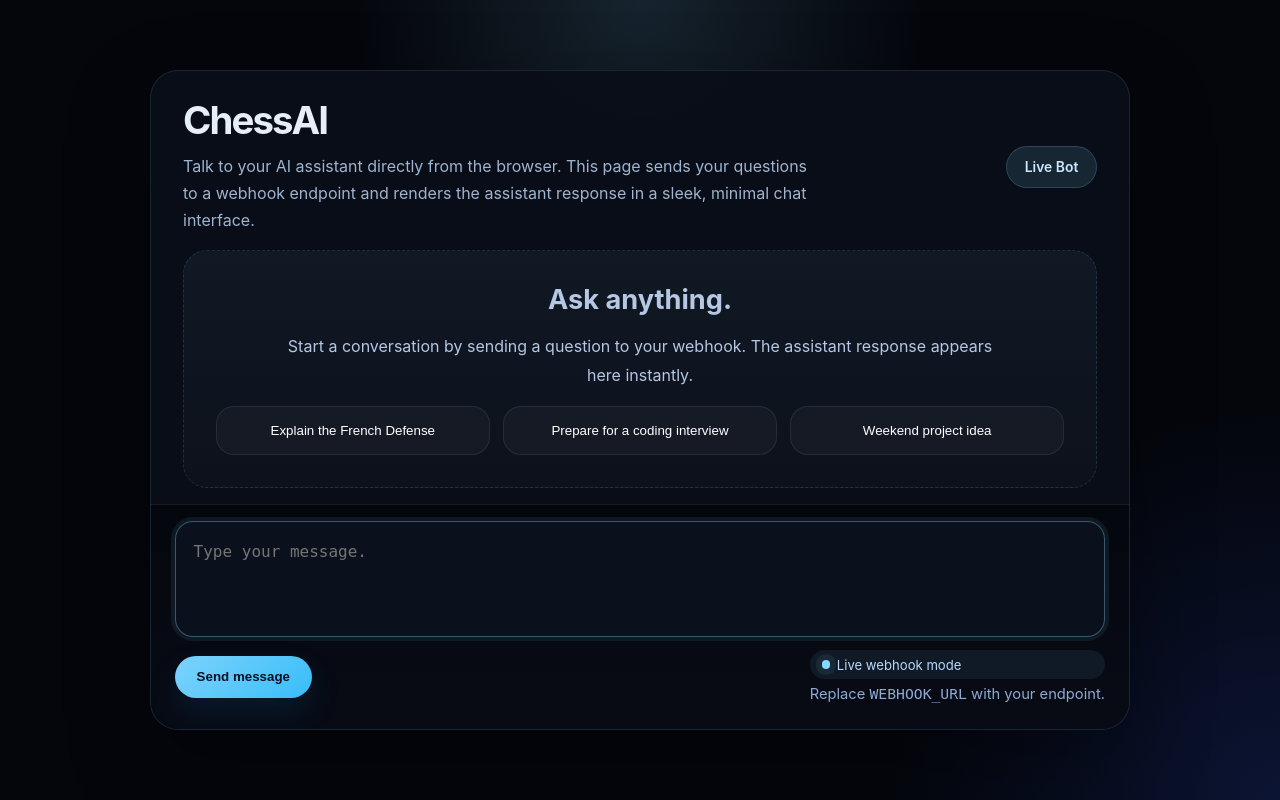
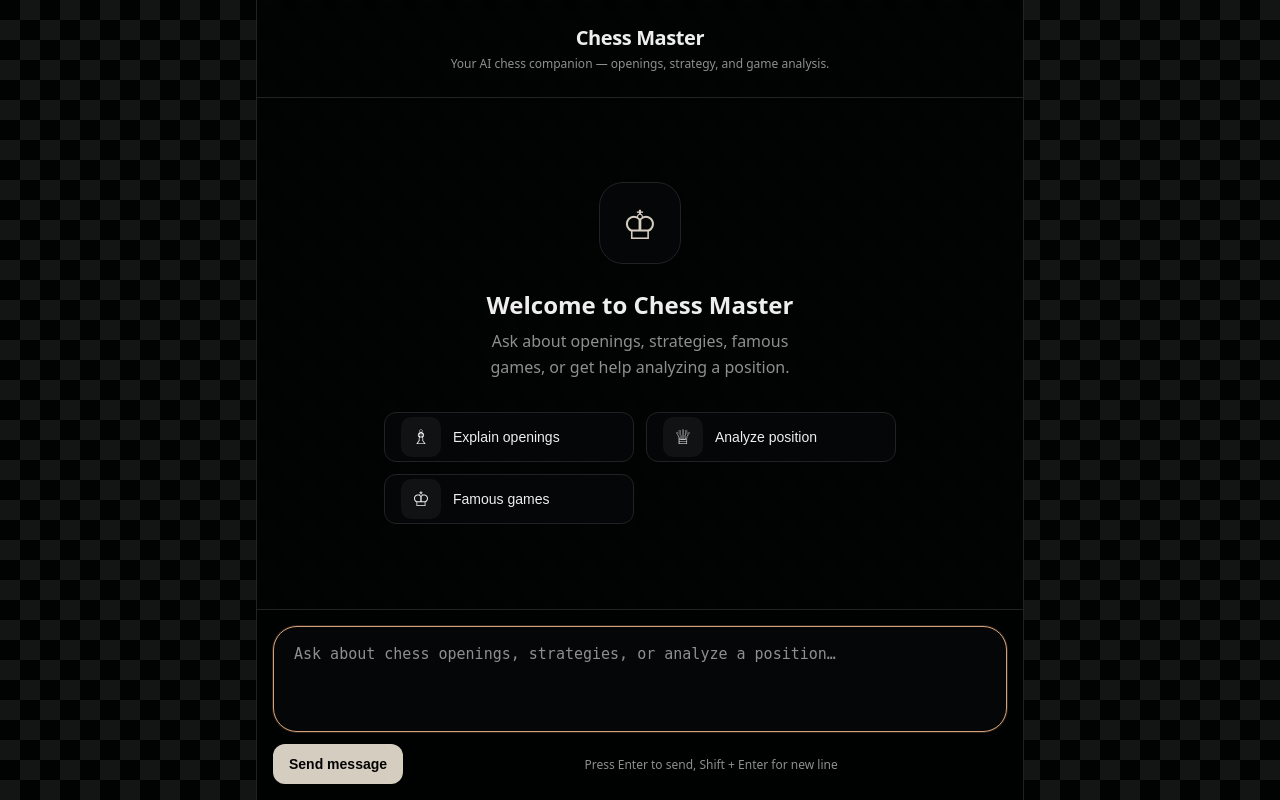
Before and after one commit to DAX1208/ChessAi, a PHP site: page / in a window 1280 px wide. Run offline with PHP 8.4, Linux system fonts and the light colour scheme.

Commit message:
Replace repo with updated chess chat UI, local proxy server, and README.
Adds server.js and package.json for n8n Hosted Chat (/chat) webhook integration.

Co-authored-by: Cursor <cursoragent@cursor.com>

```diff
--- a/index.html
+++ b/index.html
@@ -10,33 +10,32 @@
   <section class="chat-shell" aria-label="AI chat interface">
     <header class="hero">
       <div class="hero-title">
-        <h1>ChessAI</h1>
-        <p>Talk to your AI assistant directly from the browser. This page sends your questions to a webhook endpoint and renders the assistant response in a sleek, minimal chat interface.</p>
+        <h1>Chess Master</h1>
+        <p>Your AI chess companion — openings, strategy, and game analysis.</p>
       </div>
       <div class="hero-badge">Live Bot</div>
     </header>
 
     <main class="chat-window" id="chatWindow" aria-live="polite" tabindex="0">
       <div class="empty-state" id="emptyState">
-        <h2>Ask anything.</h2>
-        <p>Start a conversation by sending a question to your webhook. The assistant response appears here instantly.</p>
+        <h2>Welcome to Chess Master</h2>
+        <p>Ask about openings, strategies, famous games, or get help analyzing a position.</p>
         <div class="suggestions">
-          <button class="suggestion-chip" type="button" data-message="Explain the French Defense in chess." aria-label="Use suggested question">Explain the French Defense</button>
-          <button class="suggestion-chip" type="button" data-message="What is the best way to prepare for a coding interview?" aria-label="Use suggested question">Prepare for a coding interview</button>
-          <button class="suggestion-chip" type="button" data-message="Give me a creative weekend project idea." aria-label="Use suggested question">Weekend project idea</button>
+          <button class="suggestion-chip" type="button" data-message="What is the Italian Game?" aria-label="Use suggested question">Explain openings</button>
+          <button class="suggestion-chip" type="button" data-message="Help me with this endgame" aria-label="Use suggested question">Analyze position</button>
+          <button class="suggestion-chip" type="button" data-message="Tell me about the Immortal Game" aria-label="Use suggested question">Famous games</button>
         </div>
       </div>
     </main>
 
     <form class="input-panel" id="chatForm">
       <div class="input-area">
-        <textarea id="chatInput" rows="3" placeholder="Type your message." aria-label="Type your message"></textarea>
+        <textarea id="chatInput" rows="3" placeholder="Ask about chess openings, strategies, or analyze a position…" aria-label="Type your message"></textarea>
       </div>
       <div class="actions">
         <button type="submit" id="sendButton">Send message</button>
         <div class="info-row">
-          <span class="status-pill"><span class="status-dot"></span> Live webhook mode</span>
-          <span style="font-size:0.92rem; color:#8ea9d4;">Replace <code>WEBHOOK_URL</code> with your endpoint.</span>
+          <span class="status-pill"><span class="status-dot"></span> Connected via local server</span>
         </div>
       </div>
     </form>
--- a/style.css
+++ b/style.css
@@ -1,9 +1,21 @@
+/* Chess AI Chat theme — ported from chess-ai-chat/app/globals.css */
+
 :root {
   color-scheme: dark;
-  font-family: Inter, system-ui, sans-serif;
-  background: #070b14;
-  color: #e7eef7;
-  accent-color: #86d8ff;
+  --background: oklch(0.08 0.005 250);
+  --foreground: oklch(0.95 0 0);
+  --card: oklch(0.12 0.005 250);
+  --card-foreground: oklch(0.95 0 0);
+  --primary: oklch(0.85 0.02 80);
+  --primary-foreground: oklch(0.1 0 0);
+  --secondary: oklch(0.18 0.005 250);
+  --secondary-foreground: oklch(0.9 0 0);
+  --muted-foreground: oklch(0.65 0 0);
+  --border: oklch(0.25 0.005 250);
+  --input: oklch(0.18 0.005 250);
+  --ring: oklch(0.75 0.08 60);
+  --radius: 0.75rem;
+  font-family: system-ui, -apple-system, 'Segoe UI', Roboto, sans-serif;
 }
 
 * {
@@ -13,75 +25,88 @@
 body {
   margin: 0;
   min-height: 100vh;
-  display: grid;
-  place-items: center;
-  padding: 1.5rem;
-  background: radial-gradient(circle at top, rgba(134,216,255,0.14), transparent 28%),
-              radial-gradient(circle at bottom right, rgba(48,93,255,0.16), transparent 26%),
-              #04060c;
+  background: var(--background);
+  color: var(--foreground);
+}
+
+/* Subtle chess board background */
+body::before {
+  content: '';
+  position: fixed;
+  inset: 0;
+  pointer-events: none;
+  opacity: 0.08;
+  background-image:
+    linear-gradient(45deg, var(--foreground) 25%, transparent 25%),
+    linear-gradient(-45deg, var(--foreground) 25%, transparent 25%),
+    linear-gradient(45deg, transparent 75%, var(--foreground) 75%),
+    linear-gradient(-45deg, transparent 75%, var(--foreground) 75%);
+  background-size: 40px 40px;
+  background-position: 0 0, 0 20px, 20px -20px, -20px 0;
 }
 
 .chat-shell {
-  width: min(100%, 980px);
-  max-height: 96vh;
+  position: relative;
+  z-index: 1;
+  width: 100%;
+  max-width: 48rem;
+  margin: 0 auto;
+  min-height: 100vh;
+  max-height: 100vh;
   display: grid;
   grid-template-rows: auto 1fr auto;
-  gap: 1rem;
-  background: rgba(10,14,24,0.96);
-  border: 1px solid rgba(134,216,255,0.12);
-  border-radius: 28px;
-  box-shadow: 0 30px 80px rgba(0,0,0,0.35);
-  overflow: hidden;
+  background: color-mix(in oklch, var(--background) 82%, transparent);
+  backdrop-filter: blur(8px);
 }
 
 .hero {
-  padding: 1.8rem 2rem 0;
   display: flex;
   flex-wrap: wrap;
-  gap: 1rem;
   align-items: center;
-  justify-content: space-between;
+  justify-content: center;
+  gap: 0.75rem;
+  padding: 1.5rem 1rem;
+  border-bottom: 1px solid var(--border);
+  text-align: center;
 }
 
 .hero-title {
-  max-width: 70%;
+  max-width: 100%;
 }
 
 .hero-title h1 {
   margin: 0;
-  font-size: clamp(2rem, 3vw, 3.1rem);
-  letter-spacing: -0.05em;
-  line-height: 1.05;
+  font-size: 1.25rem;
+  font-weight: 600;
+  letter-spacing: -0.02em;
+  color: var(--foreground);
 }
 
 .hero-title p {
-  margin: 0.8rem 0 0;
-  color: #9fb4ce;
-  max-width: 46rem;
-  line-height: 1.7;
+  margin: 0.25rem 0 0;
+  font-size: 0.75rem;
+  color: var(--muted-foreground);
+  max-width: 28rem;
+  line-height: 1.5;
+  margin-inline: auto;
 }
 
 .hero-badge {
-  padding: 0.75rem 1.1rem;
-  border-radius: 999px;
-  background: rgba(134,216,255,0.12);
-  color: #cce8ff;
-  font-size: 0.87rem;
-  font-weight: 600;
-  border: 1px solid rgba(134,216,255,0.18);
+  display: none;
 }
 
 .chat-window {
-  padding: 0 2rem;
   overflow-y: auto;
-  display: grid;
-  gap: 1rem;
+  padding: 1.5rem 1rem;
+  display: flex;
+  flex-direction: column;
+  gap: 1.5rem;
   scrollbar-width: thin;
-  scrollbar-color: rgba(134,216,255,0.3) transparent;
+  scrollbar-color: oklch(0.25 0.005 250) transparent;
 }
 
 .chat-window::-webkit-scrollbar {
-  width: 10px;
+  width: 6px;
 }
 
 .chat-window::-webkit-scrollbar-track {
@@ -89,225 +114,308 @@ body {
 }
 
 .chat-window::-webkit-scrollbar-thumb {
-  background: rgba(134,216,255,0.24);
-  border-radius: 999px;
-  border: 3px solid transparent;
-  background-clip: content-box;
+  background: oklch(0.25 0.005 250);
+  border-radius: 3px;
+}
+
+.chat-window::-webkit-scrollbar-thumb:hover {
+  background: oklch(0.35 0.005 250);
 }
 
 .message {
-  display: grid;
-  gap: 0.5rem;
-  padding: 1rem 1.2rem;
-  border-radius: 22px;
-  max-width: 82%;
-  line-height: 1.75;
-  box-shadow: inset 0 0 0 1px rgba(255,255,255,0.04);
-  backdrop-filter: blur(10px);
+  display: flex;
+  gap: 1rem;
+  align-items: flex-start;
+  max-width: 85%;
+  animation: fadeIn 0.3s ease-out forwards;
+}
+
+.message.user {
+  flex-direction: row-reverse;
+  align-self: flex-end;
+}
+
+.message.ai {
+  align-self: flex-start;
+}
+
+.message-role {
+  flex-shrink: 0;
+  width: 2.5rem;
+  height: 2.5rem;
+  border-radius: calc(var(--radius) * 1.1);
+  font-size: 0;
+  overflow: hidden;
+  background: var(--secondary);
+  border: 1px solid var(--border);
   position: relative;
 }
 
-.message.user {
-  justify-self: end;
-  background: linear-gradient(180deg, rgba(12,53,97,0.96), rgba(9,31,61,0.94));
-  border: 1px solid rgba(134,216,255,0.16);
+.message.user .message-role {
+  background: var(--primary);
+  border-color: transparent;
 }
 
-.message.ai {
-  justify-self: start;
-  background: rgba(255,255,255,0.03);
-  border: 1px solid rgba(255,255,255,0.08);
+.message-role::after {
+  content: '♚';
+  position: absolute;
+  inset: 0;
+  display: flex;
+  align-items: center;
+  justify-content: center;
+  font-size: 1.1rem;
+  color: var(--foreground);
 }
 
-.message-role {
-  font-size: 0.78rem;
-  font-weight: 700;
-  letter-spacing: 0.08em;
-  text-transform: uppercase;
-  color: #a1c4ff;
+.message.user .message-role::after {
+  content: '♟';
+  color: var(--primary-foreground);
 }
 
 .message-text {
   margin: 0;
+  padding: 1rem 1.25rem;
+  font-size: 0.9375rem;
+  line-height: 1.625;
   white-space: pre-wrap;
   word-break: break-word;
-  color: #eaf2ff;
+  border-radius: calc(var(--radius) * 2);
+}
+
+.message.user .message-text {
+  background: var(--primary);
+  color: var(--primary-foreground);
+  border-top-right-radius: calc(var(--radius) * 0.5);
 }
 
 .message.ai .message-text {
-  color: #d9e7ff;
+  background: var(--card);
+  color: var(--card-foreground);
+  border: 1px solid var(--border);
+  border-top-left-radius: calc(var(--radius) * 0.5);
+}
+
+.message-error .message-text {
+  border-color: oklch(0.577 0.245 27.325 / 0.45);
+  background: oklch(0.577 0.245 27.325 / 0.12);
+  color: oklch(0.9 0.05 25);
+}
+
+.typing-indicator .message-text {
+  letter-spacing: 0.2em;
+  color: var(--muted-foreground);
 }
 
 .input-panel {
-  padding: 1rem 1.5rem 1.6rem;
-  border-top: 1px solid rgba(255,255,255,0.06);
-  display: grid;
-  gap: 0.85rem;
-  background: linear-gradient(180deg, rgba(4,7,13,0.95), rgba(7,11,20,0.92));
-}
-
-.input-area {
+  border-top: 1px solid var(--border);
+  padding: 1rem;
+  background: color-mix(in oklch, var(--background) 82%, transparent);
+  backdrop-filter: blur(8px);
   display: grid;
   gap: 0.75rem;
 }
 
+.input-area {
+  background: var(--card);
+  border: 1px solid var(--border);
+  border-radius: calc(var(--radius) * 2);
+  padding: 0.5rem;
+  transition: border-color 0.2s ease, box-shadow 0.2s ease;
+}
+
+.input-area:focus-within {
+  border-color: var(--ring);
+  box-shadow: 0 0 0 1px color-mix(in oklch, var(--ring) 20%, transparent);
+}
+
 .input-area textarea {
   width: 100%;
-  min-height: 88px;
+  min-height: 2.75rem;
+  max-height: 12.5rem;
   resize: none;
-  border-radius: 18px;
-  border: 1px solid rgba(255,255,255,0.08);
-  background: rgba(12,18,30,0.96);
-  color: #f3f8ff;
-  padding: 1rem 1.1rem;
-  font-size: 1rem;
-  line-height: 1.7;
+  border: 0;
+  border-radius: var(--radius);
+  background: transparent;
+  color: var(--foreground);
+  padding: 0.5rem 0.75rem;
+  font-size: 0.9375rem;
+  line-height: 1.5;
   outline: none;
-  transition: border-color 0.2s ease;
 }
 
-.input-area textarea:focus {
-  border-color: rgba(134,216,255,0.36);
-  box-shadow: 0 0 0 4px rgba(134,216,255,0.08);
+.input-area textarea::placeholder {
+  color: var(--muted-foreground);
 }
 
 .actions {
   display: flex;
   align-items: center;
   justify-content: space-between;
-  gap: 1rem;
-  flex-wrap: wrap;
-}
-
-.actions button,
-.actions a {
-  border: 0;
-  border-radius: 999px;
-  padding: 0.85rem 1.35rem;
-  font-weight: 700;
-  cursor: pointer;
-  transition: transform 0.2s ease, box-shadow 0.2s ease, background-color 0.2s ease;
-  text-decoration: none;
+  gap: 0.75rem;
 }
 
 .actions button {
-  background: linear-gradient(135deg, #7dd3fc, #38bdf8);
-  color: #041023;
-  box-shadow: 0 14px 30px rgba(18,92,160,0.18);
+  border: 0;
+  border-radius: var(--radius);
+  min-width: 2.5rem;
+  height: 2.5rem;
+  padding: 0 1rem;
+  font-weight: 600;
+  font-size: 0.875rem;
+  cursor: pointer;
+  background: var(--primary);
+  color: var(--primary-foreground);
+  transition: opacity 0.2s ease;
 }
 
 .actions button:disabled {
   opacity: 0.5;
   cursor: not-allowed;
-  transform: none;
-  box-shadow: none;
+  background: var(--secondary);
+  color: var(--muted-foreground);
 }
 
 .actions button:hover:not(:disabled) {
-  transform: translateY(-1px);
+  opacity: 0.9;
 }
 
 .info-row {
-  display: grid;
-  gap: 0.4rem;
-  color: #9cb1d1;
-  font-size: 0.93rem;
+  flex: 1;
+  text-align: center;
+  color: var(--muted-foreground);
+  font-size: 0.75rem;
+}
+
+.info-row::after {
+  content: 'Press Enter to send, Shift + Enter for new line';
+  display: block;
+}
+
+.info-row span:last-child {
+  display: none;
 }
 
 .status-pill {
-  display: inline-flex;
-  align-items: center;
-  gap: 0.4rem;
-  padding: 0.4rem 0.75rem;
-  border-radius: 999px;
-  background: rgba(134,216,255,0.08);
-  color: #b8d8ff;
-  font-size: 0.82rem;
-}
-
-.status-dot {
-  width: 0.55rem;
-  height: 0.55rem;
-  border-radius: 999px;
-  background: #86d8ff;
-  box-shadow: 0 0 0 6px rgba(134,216,255,0.08);
+  display: none;
 }
 
 .empty-state {
-  padding: 2rem;
-  border-radius: 24px;
-  background: linear-gradient(180deg, rgba(134,216,255,0.06), rgba(255,255,255,0.02));
-  border: 1px dashed rgba(134,216,255,0.14);
-  display: grid;
-  gap: 1rem;
+  flex: 1;
+  display: flex;
+  flex-direction: column;
+  align-items: center;
+  justify-content: center;
+  padding: 1rem;
   text-align: center;
-  color: #b5c7e3;
+}
+
+.empty-state::before {
+  content: '♔';
+  display: flex;
+  align-items: center;
+  justify-content: center;
+  width: 5rem;
+  height: 5rem;
+  margin-bottom: 1.5rem;
+  font-size: 2.5rem;
+  border-radius: calc(var(--radius) * 2);
+  background: var(--card);
+  border: 1px solid var(--border);
+  color: var(--primary);
 }
 
 .empty-state h2 {
-  margin: 0;
-  font-size: 1.7rem;
+  margin: 0 0 0.5rem;
+  font-size: 1.5rem;
+  font-weight: 600;
+  color: var(--foreground);
+  text-wrap: balance;
 }
 
 .empty-state p {
-  margin: 0;
-  max-width: 46rem;
-  margin-inline: auto;
-  line-height: 1.8;
+  margin: 0 0 2rem;
+  max-width: 28rem;
+  color: var(--muted-foreground);
+  line-height: 1.6;
+  text-wrap: balance;
 }
 
 .suggestions {
   display: grid;
-  gap: 0.85rem;
-  grid-template-columns: repeat(auto-fit, minmax(200px, 1fr));
+  grid-template-columns: 1fr;
+  gap: 0.75rem;
+  width: 100%;
+  max-width: 32rem;
+}
+
+@media (min-width: 640px) {
+  .suggestions {
+    grid-template-columns: repeat(2, 1fr);
+  }
 }
 
 .suggestion-chip {
-  padding: 1rem 1rem;
-  border-radius: 18px;
-  border: 1px solid rgba(255,255,255,0.08);
-  background: rgba(255,255,255,0.03);
+  display: flex;
+  align-items: flex-start;
+  gap: 1rem;
+  padding: 1rem;
+  padding-left: 4.25rem;
+  position: relative;
+  border-radius: var(--radius);
+  border: 1px solid var(--border);
+  background: var(--card);
+  color: var(--foreground);
+  font-size: 0.875rem;
+  font-weight: 500;
+  text-align: left;
   cursor: pointer;
-  transition: transform 0.2s ease, border-color 0.2s ease, background 0.2s ease;
+  transition: border-color 0.2s ease, background 0.2s ease;
 }
 
-@keyframes pulse {
+.suggestion-chip::before {
+  position: absolute;
+  left: 1rem;
+  top: 50%;
+  transform: translateY(-50%);
+  width: 2.5rem;
+  height: 2.5rem;
+  border-radius: calc(var(--radius) * 0.85);
+  background: var(--secondary);
+  display: flex;
+  align-items: center;
+  justify-content: center;
+  font-size: 1.25rem;
+}
+
+.suggestion-chip:nth-child(1)::before { content: '♗'; }
+.suggestion-chip:nth-child(2)::before { content: '♕'; }
+.suggestion-chip:nth-child(3)::before { content: '♔'; }
+
+.suggestion-chip:hover {
+  border-color: var(--ring);
+  background: color-mix(in oklch, var(--secondary) 50%, transparent);
+}
+
+@keyframes fadeIn {
   from {
-    transform: scale(1);
-    box-shadow: 0 0 0 0 rgba(134,216,255,0.28);
+    opacity: 0;
+    transform: translateY(8px);
   }
   to {
-    transform: scale(1.05);
-    box-shadow: 0 0 0 14px rgba(134,216,255,0.04);
+    opacity: 1;
+    transform: translateY(0);
   }
 }
 
-.suggestion-chip:hover {
-  transform: translateY(-1px);
-  border-color: rgba(134,216,255,0.26);
-  background: rgba(134,216,255,0.12);
+@media (min-width: 768px) {
+  .chat-shell {
+    border-left: 1px solid var(--border);
+    border-right: 1px solid var(--border);
+  }
 }
 
-@media (max-width: 780px) {
-  .chat-shell {
-    width: 100%;
-  }
-
-  .hero {
-    padding: 1.4rem 1.2rem 0;
-  }
-
-  .hero-title {
-    max-width: 100%;
-  }
-
-  .chat-window,
-  .input-panel {
-    padding-left: 1.2rem;
-    padding-right: 1.2rem;
-  }
-
-  .input-panel {
-    padding-bottom: 1.2rem;
+@media (max-width: 640px) {
+  .message {
+    max-width: 95%;
   }
 }
```
Also changed, not shown: package.json (added, +10 -0 lines), script.js (+98 -14 lines), server.js (added, +140 -0 lines), README.md, 1 other file.
